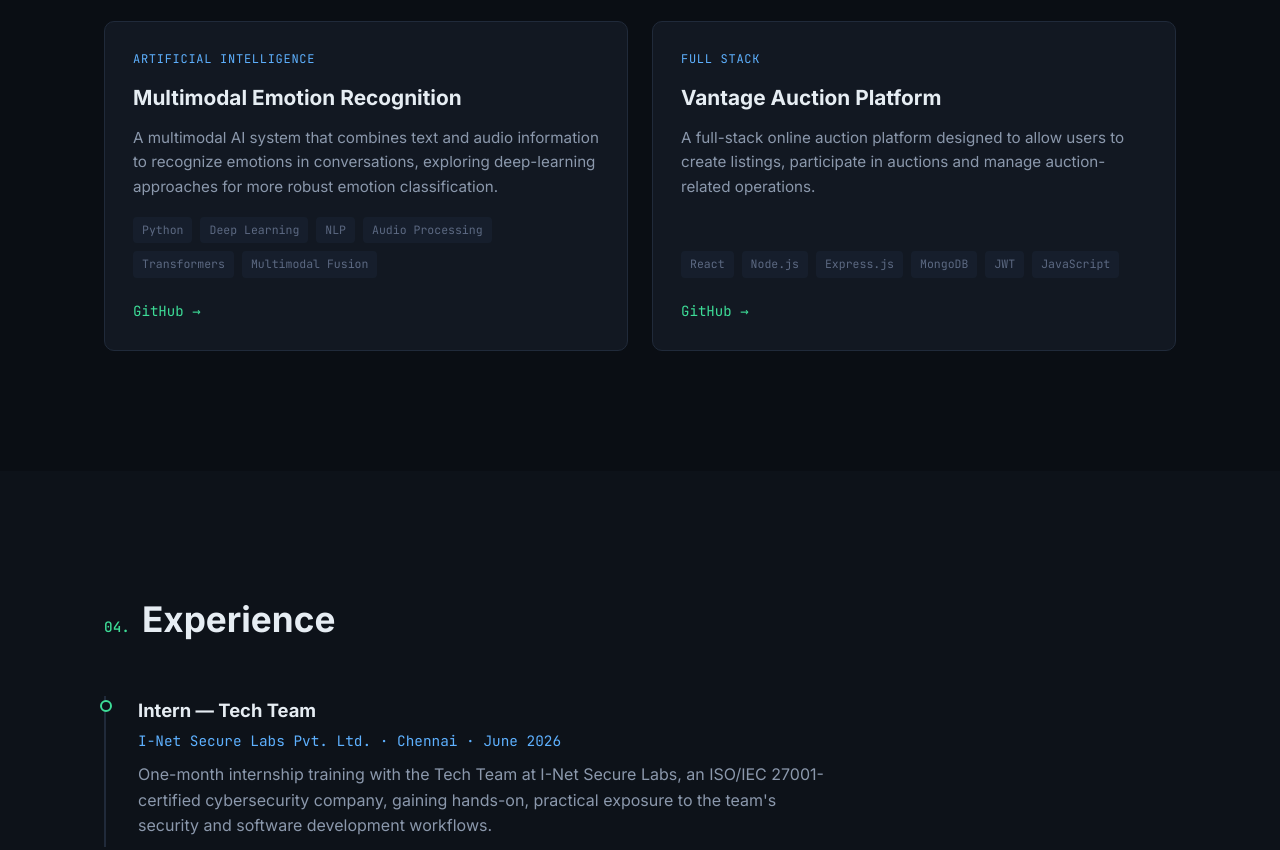
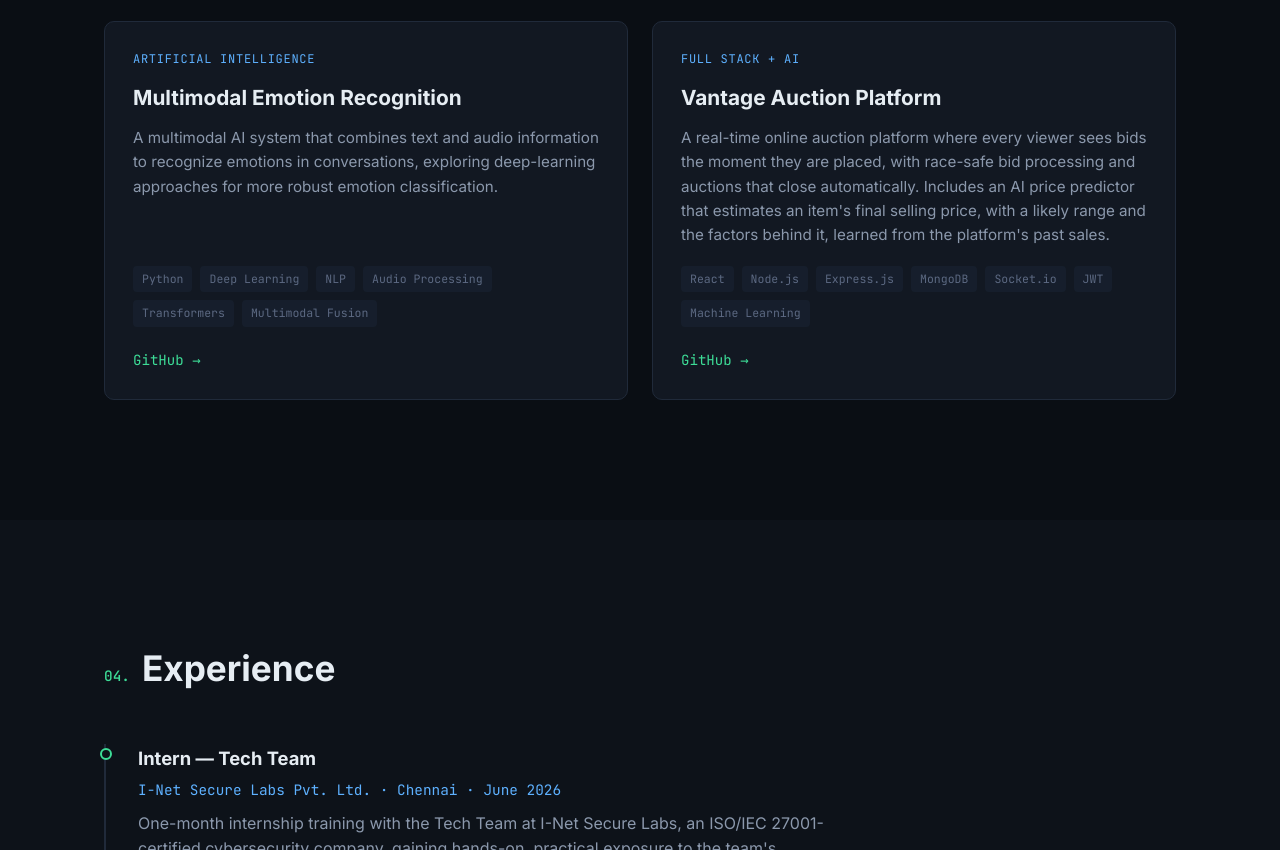
Before and after one commit to Hemanth225217/Hemanth225217.github.io, a plain HTML site: page index.html in a window 1280 px wide. Shown: the part 2871-3721 px from the top of the page. Drawn offline with Linux system fonts and the light colour scheme.

Commit message:
Update Vantage project card with live bidding and AI price predictor
- Rewrite the Vantage description to cover real-time bidding and the
  new AI price predictor; add Socket.io and Machine Learning to its stack
- Let a project card belong to several filter categories (space-separated
  data-category), so Vantage appears under both Full Stack and AI

Co-Authored-By: Claude Opus 5.5 <noreply@anthropic.com>

```diff
--- a/index.html
+++ b/index.html
@@ -231,17 +231,19 @@
         </article>
 
         <!-- Vantage Auction Platform -->
-        <article class="project-card reveal" data-category="full-stack">
+        <article class="project-card reveal" data-category="full-stack ai">
           <div class="project-card__head">
-            <span class="project-card__category">Full Stack</span>
+            <span class="project-card__category">Full Stack + AI</span>
           </div>
           <h3 class="project-card__title">Vantage Auction Platform</h3>
           <p class="project-card__desc">
-            A full-stack online auction platform designed to allow users to create listings, participate
-            in auctions and manage auction-related operations.
+            A real-time online auction platform where every viewer sees bids the moment they are placed,
+            with race-safe bid processing and auctions that close automatically. Includes an AI price
+            predictor that estimates an item's final selling price, with a likely range and the factors
+            behind it, learned from the platform's past sales.
           </p>
           <ul class="project-card__stack" role="list">
-            <li>React</li><li>Node.js</li><li>Express.js</li><li>MongoDB</li><li>JWT</li><li>JavaScript</li>
+            <li>React</li><li>Node.js</li><li>Express.js</li><li>MongoDB</li><li>Socket.io</li><li>JWT</li><li>Machine Learning</li>
           </ul>
           <div class="project-card__actions">
             <a href="https://github.com/Hemanth225217/Vantage-Auction-Platform" target="_blank" rel="noopener noreferrer" class="link-btn">GitHub &rarr;</a>
--- a/script.js
+++ b/script.js
@@ -136,7 +136,7 @@
 
       const filter = btn.dataset.filter;
       projectCards.forEach((card) => {
-        const match = filter === 'all' || card.dataset.category === filter;
+        const match = filter === 'all' || card.dataset.category.split(' ').includes(filter);
         card.classList.toggle('is-hidden', !match);
       });
     });
```
